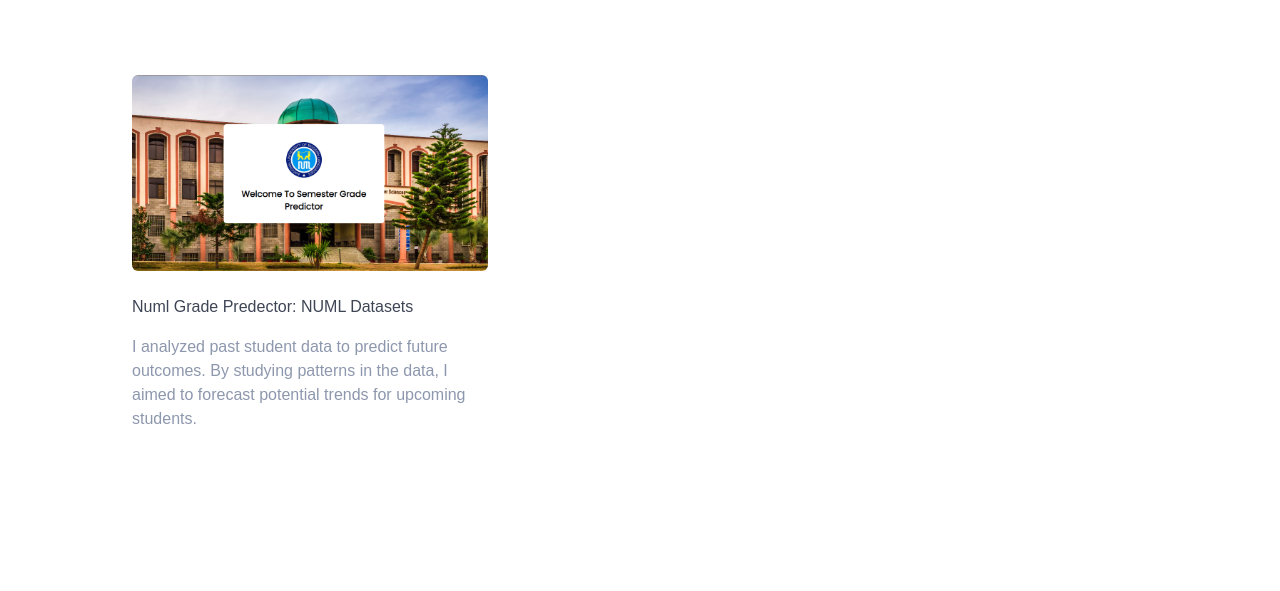
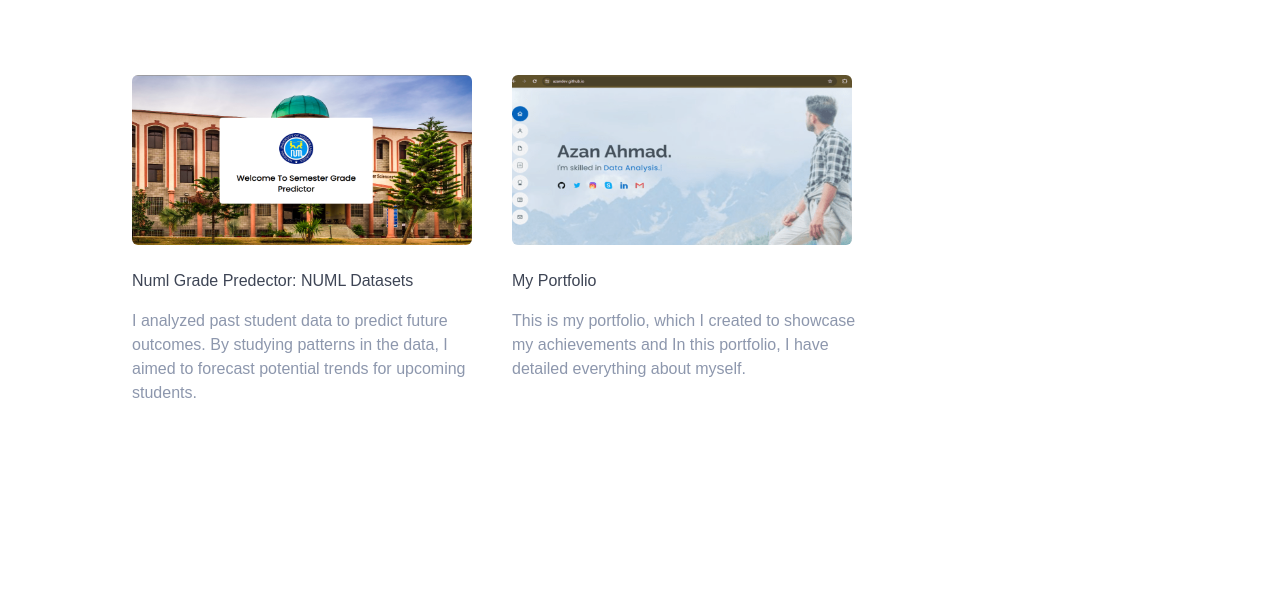
Before and after one commit to azandev/azandev.github.io, a plain HTML site: page index.html in a window 1280 px wide. Shown: the part 4729-5320 px from the top of the page. Drawn offline with nearby package versions, Linux system fonts and the light colour scheme.

Commit message:
myresume

```diff
--- a/index.html
+++ b/index.html
@@ -478,37 +478,27 @@
                   <!-- Column -->
                   <div class="col-md-4 mb-4">
                       <div class="">
-                      <img class="rounded img-fluid" src="Projects\static\img\projectspictures\Semester-grade-predector1.png" alt="wrappixel kit" />
+                          <img style="height: 170px; width: 340px;" class="rounded img-fluid" src="Projects\static\img\projectspictures\Semester-grade-predector1.png" alt="Numl Grade Predector" />
                           <div class="mt-4">
                               <a href="Projects\static\index.html" class="linking" target="_blank">Numl Grade Predector: NUML Datasets</a>
                               <p class="mt-3">I analyzed past student data to predict future outcomes. By studying patterns in the data, I aimed to forecast potential trends for upcoming students.</p>
                           </div>
                       </div>
                   </div>
-                <!--
                   <div class="col-md-4 mb-4">
                       <div class="">
-                    <img class="rounded img-fluid" src="Projects\static\img\projectspictures\Semester-grade-predector1.png" alt="wrappixel kit" />
+                          <img style="height: 170px; width: 340px" class="rounded img-fluid" src="assets\img\portfolio.png" alt="My Portfolio" />
                           <div class="mt-4">
-                        <a href="Projects\static\index.html" class="linking" target="_blank">Numl Grade Predector</a>
-                        <p class="mt-3">I analyzed past student data to predict future outcomes. By studying patterns in the data, I aimed to forecast potential trends for upcoming students.</p>
+                              <a href="https://azandev.github.io/" class="linking" target="_blank">My Portfolio</a>
+                              <p class="mt-3">This is my portfolio, which I created to showcase my achievements and In this portfolio, I have detailed everything about myself.</p>
                           </div>
                       </div>
                   </div>
-                <div class="col-md-4 mb-4">
-                  <div class="">
-                    <img class="rounded img-fluid" src="Projects\static\img\projectspictures\Semester-grade-predector1.png" alt="wrappixel kit" />
-                    <div class="mt-4">
-                        <a href="Projects\static\index.html" class="linking" target="_blank">Numl Grade Predector</a>
-                        <p class="mt-3">I analyzed past student data to predict future outcomes. By studying patterns in the data, I aimed to forecast potential trends for upcoming students.</p>
-                    </div>
-                  </div>
-                </div>
-                -->
               </div>
           </div>
       </div>
   </section>
+
     <!-- ======= Testimonials Section ======= -->
     <section id="testimonials" class="testimonials section-bg">
       <div class="container" data-aos="fade-up">
```
Also changed, not shown: assets/img/portfolio.png (added). Lines whose indentation alone changed are shown as unchanged.
